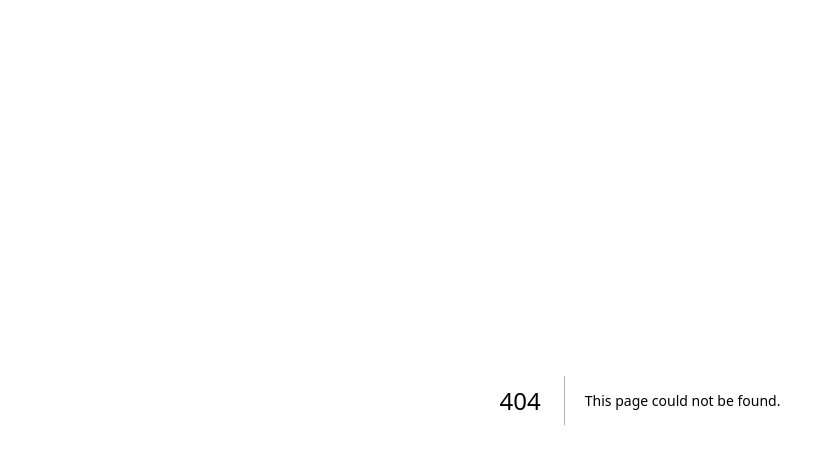
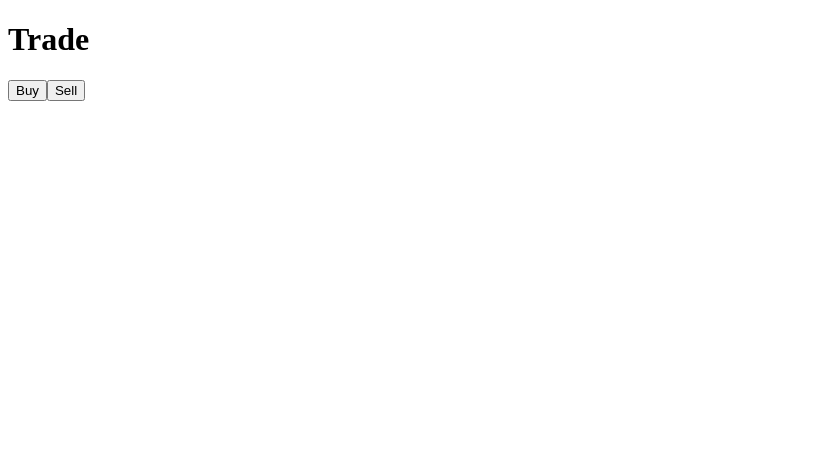
Before and after one commit to asiljorayev59-lgtm/wallet1, a Next.js app: page /trade in a window 1280 px wide. Before the commit this address had no page. Shown: the top 464 px of the page, without its empty margins (0-835 px from the left). Built offline with nearby package versions, Linux system fonts and the light colour scheme.

Commit message:
Implement Trade component with buy/sell functionality

```diff
--- /dev/null
+++ b/app/trade/page.tsx
@@ -0,0 +1,19 @@
+"use client"
+
+import { useContext } from "react"
+import { AppContext } from "@/context/AppContext"
+
+export default function Trade() {
+  const { balance, setBalance } = useContext(AppContext)
+
+  const buy = () => setBalance(balance - 100)
+  const sell = () => setBalance(balance + 100)
+
+  return (
+    <div>
+      <h1>Trade</h1>
+      <button onClick={buy}>Buy</button>
+      <button onClick={sell}>Sell</button>
+    </div>
+  )
+}
```
